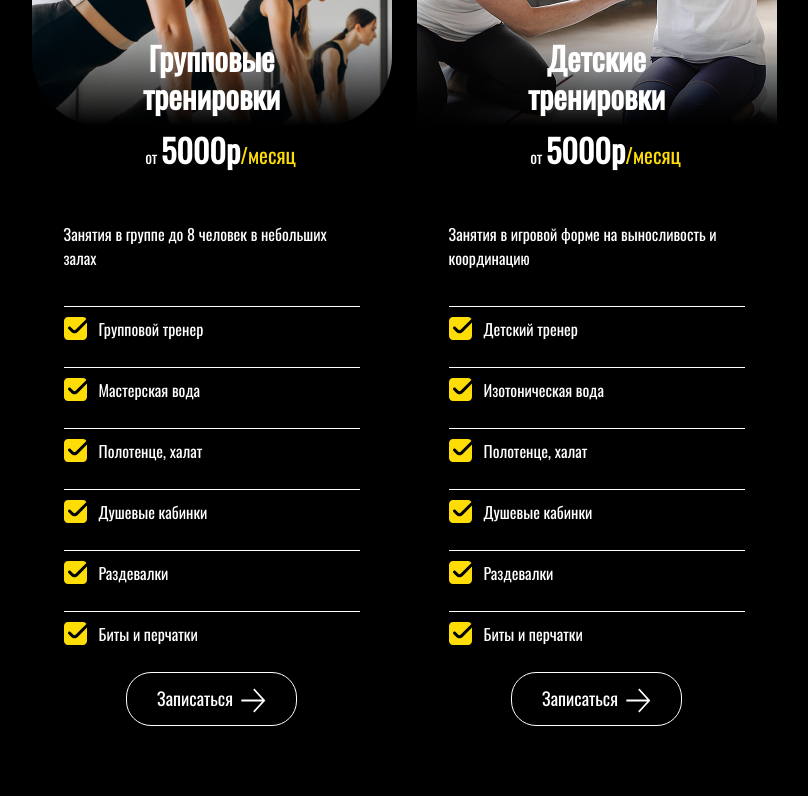
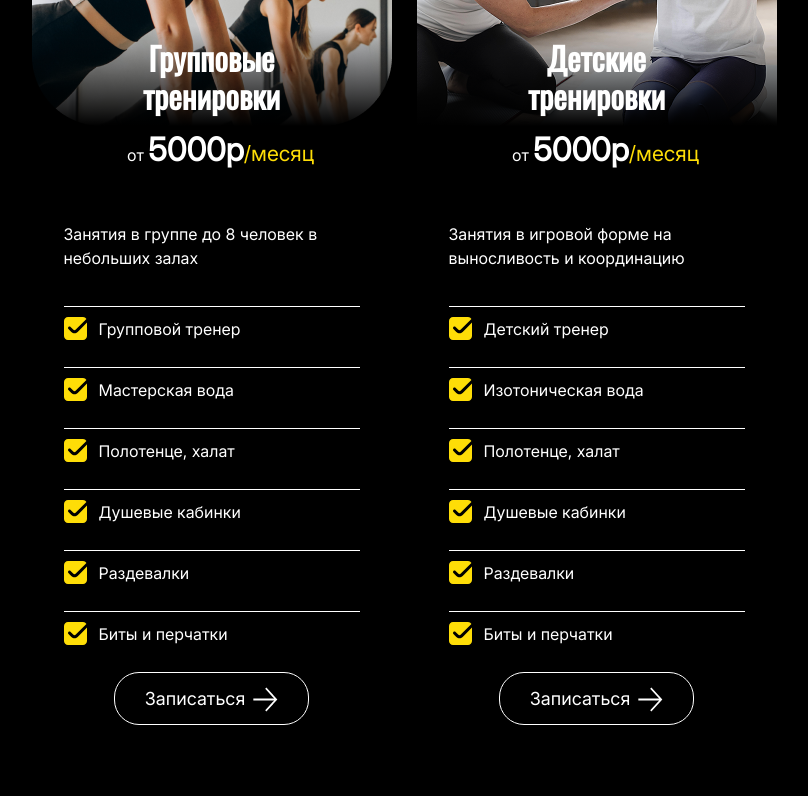
Before and after one commit to s1mple0315/fit_boxing, a React (Vite) app: page / in a window 1280 px wide. Shown: the part 3520-4316 px from the top of the page, without its empty margins (236-1044 px from the left). Built offline with nearby package versions, Linux system fonts and the light colour scheme.

Commit message:
enhance TrainingCard component styles; add custom font for improved readability

```diff
--- a/src/components/TrainingCard/TrainingCard.module.css
+++ b/src/components/TrainingCard/TrainingCard.module.css
@@ -55,7 +55,7 @@
   background: linear-gradient(to top, #fedd07 0%, rgba(255, 255, 255, 0) 100%);
 }
 
-.trainingCardWrapper:hover .trainingCardBottomPrice p > .month{
+.trainingCardWrapper:hover .trainingCardBottomPrice p > .month {
   color: #fff;
 }
 
@@ -74,6 +74,7 @@
 }
 
 .trainingCardBottomPrice p {
+  font-family: "Inter", sans-serif;
   font-size: 16px;
   font-weight: normal;
   color: #fff;
@@ -92,7 +93,7 @@
   color: #fff;
 }
 
-.trainingCardBottomStages > div{
+.trainingCardBottomStages > div {
   display: flex;
   padding-top: 10px;
   padding-bottom: 26px;
@@ -117,11 +118,12 @@
   text-align: left;
 }
 
-.trainingCardBottomDescription{
+.trainingCardBottomDescription {
   margin-bottom: 36px;
 }
 
 .trainingCardBottomDescription p {
+  font-family: "Inter", sans-serif;
   color: #fff;
 }
 
@@ -137,7 +139,8 @@
   fill: #000 !important;
 }
 
-.trainingCardBottomStages p {
+.trainingCardBottomStages > div > p {
+  font-family: "Inter", sans-serif;
   margin-left: 12px;
   margin-bottom: 0;
   font-size: 16px;
@@ -160,6 +163,7 @@
 }
 
 .trainingCardBottomButton Button {
+  font-family: "Inter", sans-serif;
   border-radius: 25px;
   padding: 12px 30px;
   font-size: 18px;
```
